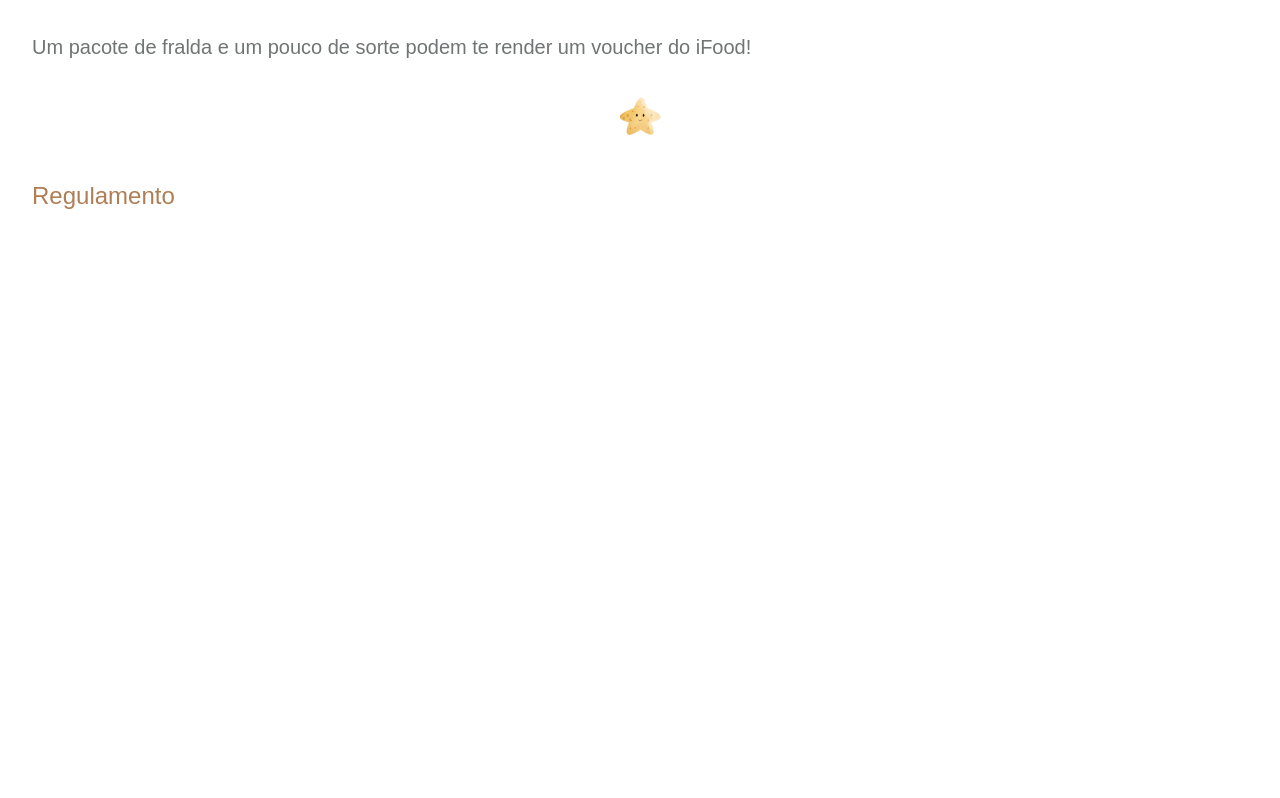
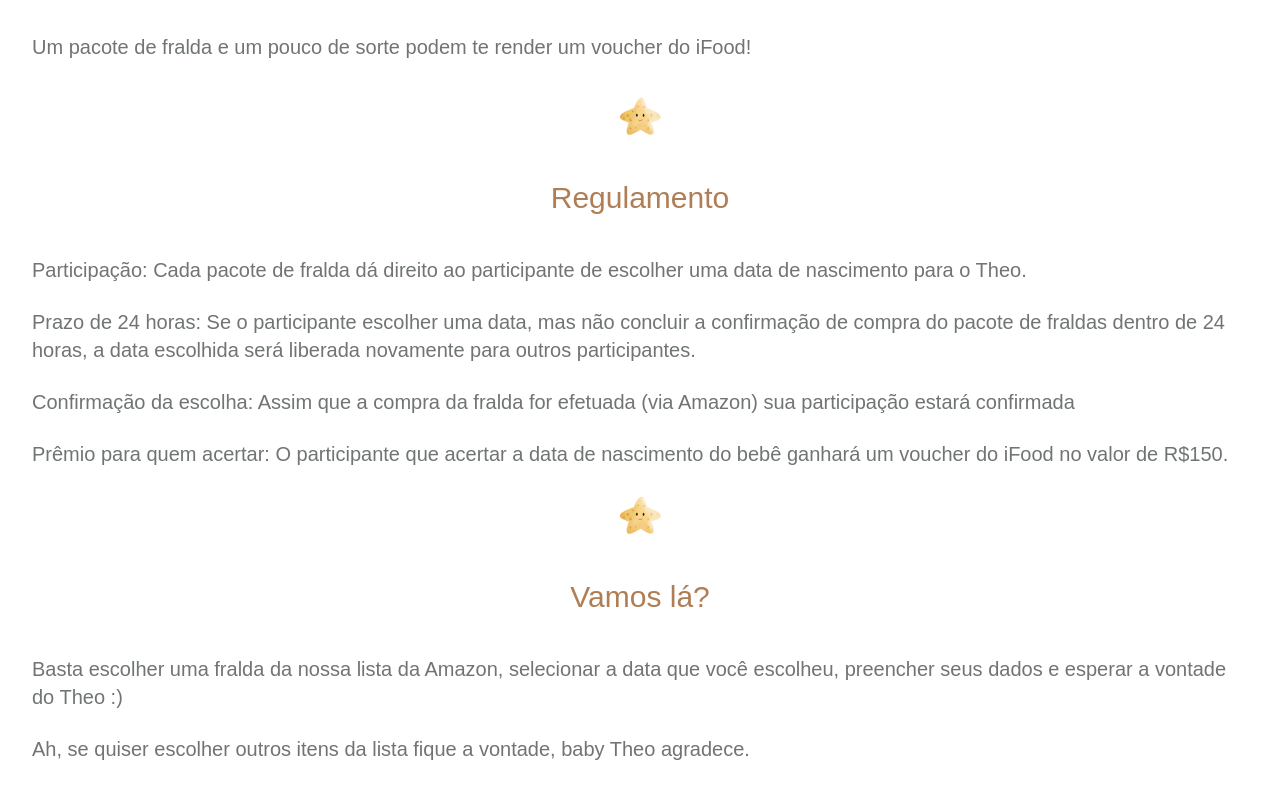
Before and after one commit to eduardobittencourt/project-p, a Next.js app: page / in a window 1280 px wide. Shown: the part 602-1400 px from the top of the page. Before the commit the page ends 894 px from the top, so only its background shows below. Built offline with nearby package versions, Linux system fonts and the light colour scheme; a web font is replaced by a local one.

Commit message:
feat: more texts

```diff
--- a/src/app/page.tsx
+++ b/src/app/page.tsx
@@ -40,8 +40,53 @@ export default function Home() {
         />
       </header>
 
-      <section>
-        <h2 className="font-calligraphy text-2xl text-brown">Regulamento</h2>
+      <section className="flex flex-col gap-6 pb-10">
+        <h2 className="pb-4 text-center font-calligraphy text-3xl text-brown">
+          Regulamento
+        </h2>
+
+        <p className="font-serif text-xl text-gray">
+          Participação: Cada pacote de fralda dá direito ao participante de
+          escolher uma data de nascimento para o Theo.
+        </p>
+        <p className="font-serif text-xl text-gray">
+          Prazo de 24 horas: Se o participante escolher uma data, mas não
+          concluir a confirmação de compra do pacote de fraldas dentro de 24
+          horas, a data escolhida será liberada novamente para outros
+          participantes.
+        </p>
+        <p className="font-serif text-xl text-gray">
+          Confirmação da escolha: Assim que a compra da fralda for efetuada (via
+          Amazon) sua participação estará confirmada
+        </p>
+        <p className="font-serif text-xl text-gray">
+          Prêmio para quem acertar: O participante que acertar a data de
+          nascimento do bebê ganhará um voucher do iFood no valor de R$150.
+        </p>
+
+        <Image
+          src="/separator.png"
+          width={50}
+          height={50}
+          alt="A starfish"
+          className="mx-auto"
+        />
+      </section>
+
+      <section className="flex flex-col gap-6">
+        <h2 className="pb-4 text-center font-calligraphy text-3xl text-brown">
+          Vamos lá?
+        </h2>
+
+        <p className="font-serif text-xl text-gray">
+          Basta escolher uma fralda da nossa lista da Amazon, selecionar a data
+          que você escolheu, preencher seus dados e esperar a vontade do Theo :)
+        </p>
+
+        <p className="font-serif text-xl text-gray">
+          Ah, se quiser escolher outros itens da lista fique a vontade, baby
+          Theo agradece.
+        </p>
       </section>
     </main>
   );
```
